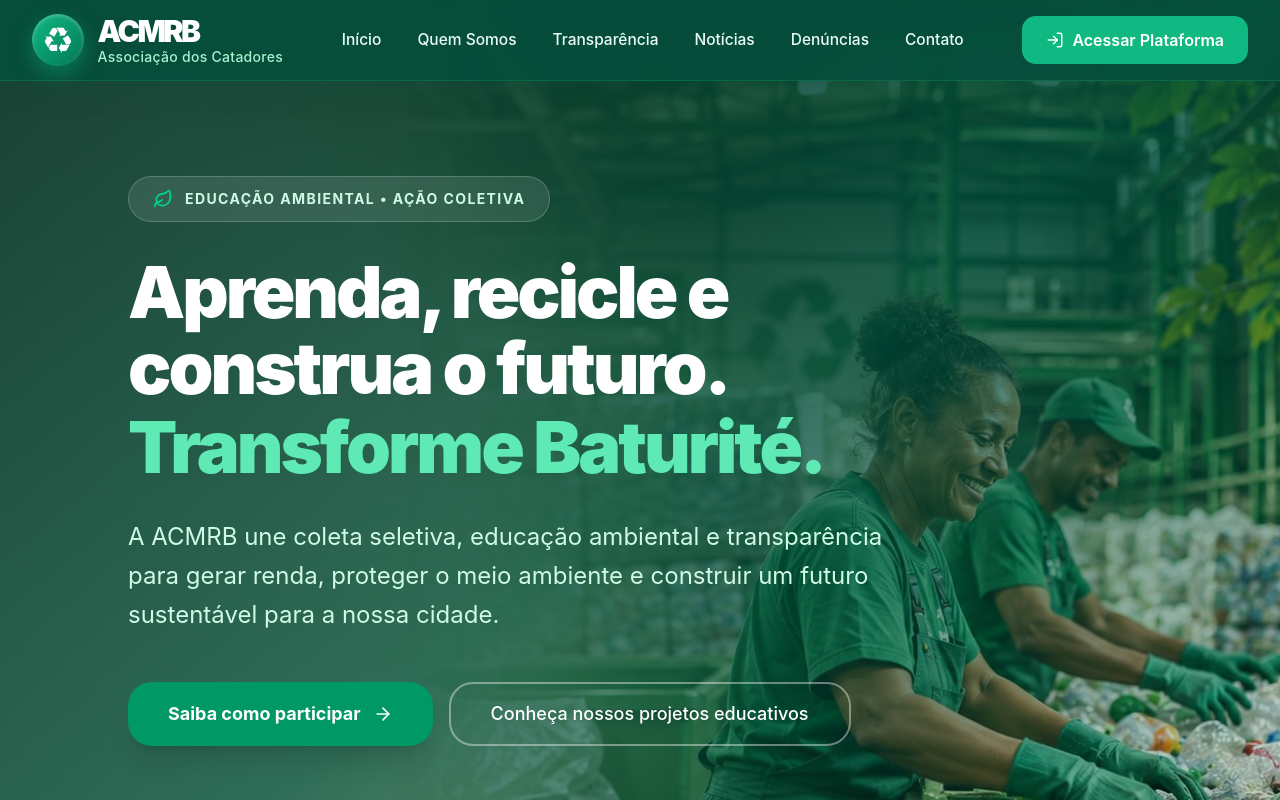
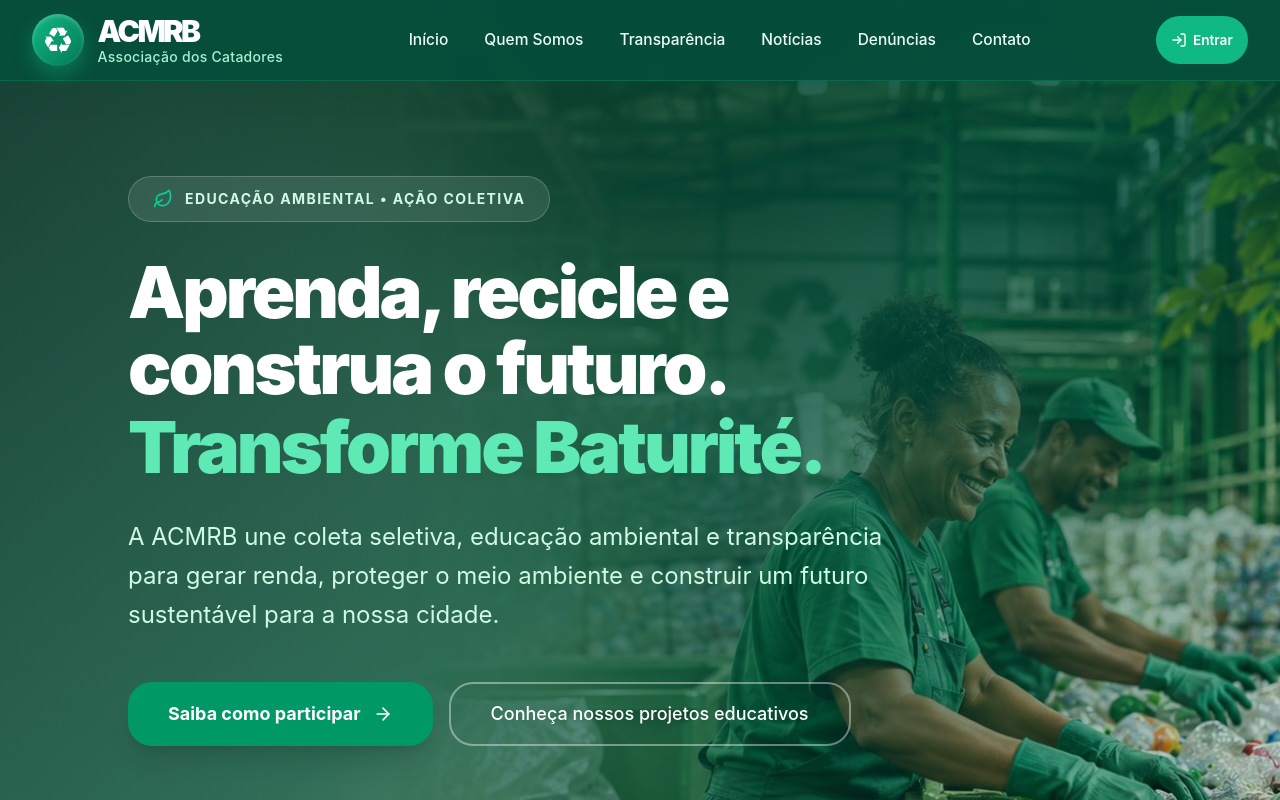
Before and after one commit to joota2500/acmrb-platform, a Next.js app: page / in a window 1280 px wide. Shown: the top 800 px of the page. Built offline with nearby package versions, Linux system fonts and the light colour scheme; no server answers; the database is empty.

Commit message:
style(header): botões de login e usuário logado mais compactos

```diff
--- a/src/components/layout/UserMenu.tsx
+++ b/src/components/layout/UserMenu.tsx
@@ -14,7 +14,7 @@
  */
 
 import Link from "next/link";
-import { Menu, X, LogOut, LogIn } from "lucide-react";
+import { Menu, X, LogOut, LogIn, LayoutDashboard } from "lucide-react";
 
 import "@/styles/user-menu.css";
 
@@ -49,7 +49,8 @@ export default function UserMenu({
       {/* ===== Usuário logado (desktop) ===== */}
       {!loading && user && perfil ? (
         <div className="user-menu__desktop">
-          <div className="user-menu__profile">
+          {/* Perfil compacto: só o avatar; nome e papel aparecem ao passar o mouse */}
+          <div className="user-menu__profile" title={`${perfil.nome ?? "Usuário"} • ${perfil.tipo ?? "Associado"}`}>
             <div className="user-menu__info">
               <span className="user-menu__name">
                 {perfil.nome ?? "Usuário"}
@@ -69,8 +70,9 @@ export default function UserMenu({
           </div>
 
           {perfil.tipo === "admin" && (
-            <Link href="/admin" className="user-menu__button">
-              Painel Admin
+            <Link href="/admin" className="user-menu__button" title="Painel Admin">
+              <LayoutDashboard size={16} aria-hidden="true" />
+              <span>Painel</span>
             </Link>
           )}
 
@@ -81,14 +83,14 @@ export default function UserMenu({
             title="Sair"
             aria-label="Sair da conta"
           >
-            <LogOut size={20} />
+            <LogOut size={17} />
           </button>
         </div>
       ) : (
         /* ===== Botão "Acessar Plataforma" (desktop) — mesmo destino: /login ===== */
         <Link href="/login" className="user-menu__login">
-          <LogIn size={18} aria-hidden="true" />
-          <span>Acessar Plataforma</span>
+          <LogIn size={16} aria-hidden="true" />
+          <span>Entrar</span>
         </Link>
       )}
 
--- a/src/styles/user-menu.css
+++ b/src/styles/user-menu.css
@@ -166,3 +166,18 @@
     font-size: 0.9rem;
   }
 }
+
+/* ==================== VERSÃO COMPACTA ====================
+ * Botões menores para o header não ficar pesado (principalmente logado).
+ */
+.user-menu__desktop { gap: 0.5rem; }
+.user-menu__info { display: none; } /* nome/papel ficam no title do avatar */
+.user-menu__avatar { width: 2.1rem; height: 2.1rem; font-size: 0.85rem; }
+.user-menu__button {
+  display: inline-flex; align-items: center; gap: 0.35rem;
+  padding: 0.4rem 0.8rem; font-size: 0.82rem; min-height: 0; border-radius: 9999px;
+}
+.user-menu__logout { width: 2.1rem; height: 2.1rem; min-width: 0; min-height: 0; padding: 0; }
+.user-menu__login {
+  padding: 0.45rem 0.95rem; font-size: 0.85rem; gap: 0.35rem; min-height: 0; border-radius: 9999px;
+}
```
